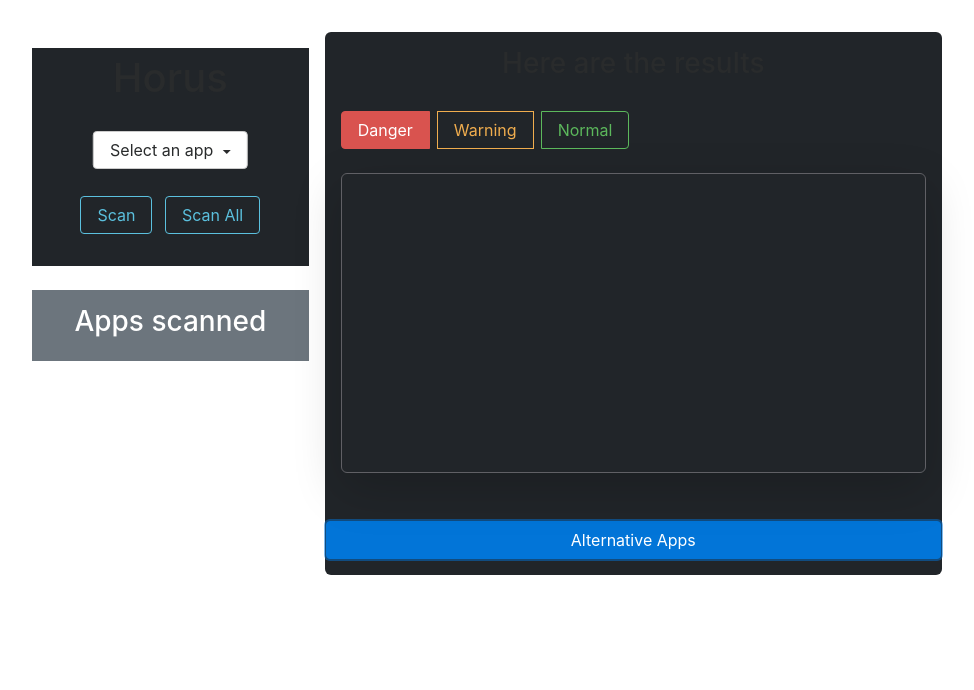
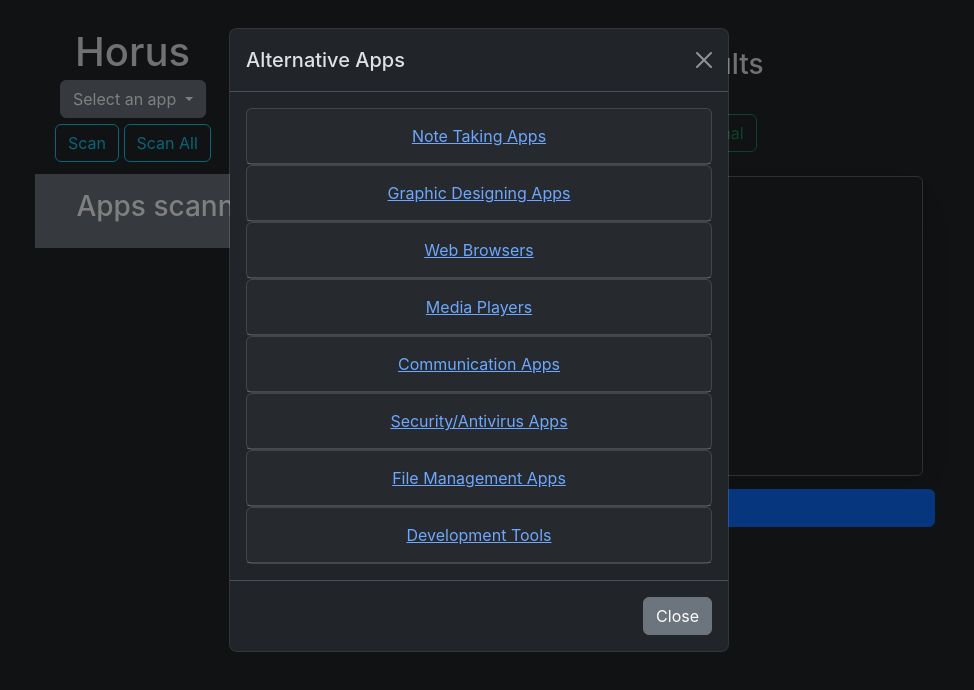
Before and after one commit to thegrimbee/horus, a website built with Vite: page horus/index.html in a window 1280 px wide. Both pictures are taken after a click on the button "Alternative Apps". Shown: the whole page, without its empty margins (161-1135 px from the left). Built offline with nearby package versions, Linux system fonts and the light colour scheme; files whose address does not match are found by name.

Commit message:
change ui to match new bootstrap v5

```diff
--- a/horus/index.html
+++ b/horus/index.html
@@ -10,7 +10,7 @@
     <meta name="description" content="Source code generated using layoutit.com">
     <meta name="author" content="LayoutIt!">
 
-    <link href="/src/css/bootstrap.min.css" rel="stylesheet">
+
     <link href="/src/css/index.css" rel="stylesheet">
 
     <link href="https://cdn.jsdelivr.net/npm/bootstrap@5.3.3/dist/css/bootstrap.min.css" rel="stylesheet" integrity="sha384-QWTKZyjpPEjISv5WaRU9OFeRpok6YctnYmDr5pNlyT2bRjXh0JMhjY6hW+ALEwIH" crossorigin="anonymous">
@@ -44,34 +44,36 @@
       </div>
     </div>
     <div class="row">
-      <div class="col-md-4 p-3 mb-5">
-        <div class="position-relative">
-          <nav class="navbar navbar-dark bg-dark justify-content-between">
-            <h1 class="position-absolute start-30">Horus</h1>
+      <div class="col-md-4 p-3 mb-5" >
+
+          <nav class="navbar navbar-dark bg-dark justify-content-left">
+            <div class="center-block">
+              <h1 class="position-absolute top-0" id="appName">Horus</h1>
               <br>
               <br>
-            <br>
-            <form class="form">
+              <form class="form" id="scanningForm">
                 <!-- <input class="form-control mr-sm-2" type="search" placeholder="Enter folder path" aria-label="Search" id="folderNameInput"> -->
-              <div class="dropdown" style="padding: 10px;">
-                <button class="btn btn-secondary dropdown-toggle position-absolute top-50 start-50 translate-middle" type="button" id="appSelectionDropdownButton" data-bs-toggle="dropdown" aria-haspopup="true" aria-expanded="false">
+                <div class="dropdown" style="padding: 20px;">
+                  <button class="btn btn-secondary dropdown-toggle position-absolute start-50 translate-middle" type="button" id="appSelectionDropdownButton" data-bs-toggle="dropdown" aria-haspopup="true" aria-expanded="false" >
                     Select an app
                   </button>
-                <br>
                   <div class="dropdown-menu" aria-labelledby="appSelectionDropdownButton" id="appSelectionDropdown">
                   </div>
                 </div>
-              <br>
+
                 <!-- <button class="btn btn-outline-info my-2 my-sm-0 mr-2" type="button" id="browseFoldersButton">Browse</button> -->
-              <button class="btn btn-outline-info my-2 my-sm-0 mr-2" type="button" id="scanButton" >Scan</button>
-              <button class="btn btn-outline-info my-2 my-sm-0" type="button" id="scanAllButton" >Scan All</button>
+                <div id="twoScanningButtons">
+                  <button class="btn btn-outline-info my-sm-0 mr-2" type="button" id="scanButton" >Scan</button>
+                  <button class="btn btn-outline-info my-sm-0" type="button" id="scanAllButton" >Scan All</button>
+                </div>
+
               </form>
-            <br>
+
 
               <progress class="progress is-primary is-large" id="loadingBar" value="0" max="100" style="display:none;"></progress>
             </nav>
             <br>
-          <div id="Apps" >
+            <div id="Apps" class="">
               <div class="p-3 mb-2 bg-secondary text-white">
                 <h3>
                   Apps scanned
@@ -83,8 +85,7 @@
               </div>
             </div>
       </div>
-      </div>
-      <br>
+
       <div class="col-md-8 p-3 mb-5 bg-dark rounded" id="result">
         <h3>
           Here are the results
@@ -113,31 +114,29 @@
               <p id="resultParagraph" style="display: none; padding:10px"></p>
             </div>
           </div>
-          <button id="myBtn" type="button" class="btn btn-primary" data-toggle="modal" data-target="#altAppModal">
+          <button id="altAppsButton" type="button" class="btn btn-primary" data-bs-toggle="modal" data-bs-target="#altAppModal">
             Alternative Apps
           </button>
         </div>
       </div>
     </div>
-    <br>
-    <br>
+
+    </div>
 
   <!-- The Modal -->
-  <div id="altAppModal" class="modal fade" id="exampleModal" tabindex="-1" role="dialog" aria-labelledby="exampleModalLabel" aria-hidden="true">
-    <div class="modal-dialog" role="document">
+  <div id="altAppModal" class="modal fade" data-bs-backdrop="static" data-bs-keyboard="false" tabindex="-1" aria-labelledby="staticBackdropLabel" aria-hidden="true" >
+    <div class="modal-dialog">
       <div class="modal-content">
         <div class="modal-header">
           <h5 class="modal-title" id="exampleModalLabel">Alternative Apps</h5>
-          <button type="button" class="close" data-dismiss="modal" aria-label="Close">
-            <span aria-hidden="true">&times;</span>
-          </button>
+          <button type="button" class="btn-close" data-bs-dismiss="modal" aria-label="Close"></button>
         </div>
         <div class="modal-body">
           <div id="accordion">
             <div class="card" id="noteTakingApps">
               <div class="card-header" id="headingTwo">
                 <h5 class="mb-0">
-                  <button class="btn btn-link" data-toggle="collapse" data-target="#noteTakingAppsList" aria-expanded="false">
+                  <button class="btn btn-link" data-bs-toggle="collapse" data-bs-target="#noteTakingAppsList" aria-expanded="false">
                     Note Taking Apps
                   </button>
                 </h5>
@@ -162,7 +161,7 @@
             <div class="card" id="graphicDesigningApps">
               <div class="card-header" id="headingThree">
                 <h5 class="mb-0">
-                  <button class="btn btn-link" data-toggle="collapse" data-target="#graphicDesigningAppsList" aria-expanded="false" aria-controls="collapseOne">
+                  <button class="btn btn-link" data-bs-toggle="collapse" data-bs-target="#graphicDesigningAppsList" aria-expanded="false" aria-controls="collapseOne">
                     Graphic Designing Apps
                   </button>
                 </h5>
@@ -187,7 +186,7 @@
             <div class="card" id="webBorwsersApps">
               <div class="card-header" id="headingTwo">
                 <h5 class="mb-0">
-                  <button class="btn btn-link" data-toggle="collapse" data-target="#webBrowsersAppsList" aria-expanded="false" aria-controls="collapseOne">
+                  <button class="btn btn-link" data-bs-toggle="collapse" data-bs-target="#webBrowsersAppsList" aria-expanded="false" aria-controls="collapseOne">
                     Web Browsers
                   </butto>
                 </h5>
@@ -212,7 +211,7 @@
             <div class="card" id="mediaPlayersApps">
               <div class="card-header" id="headingTwo">
                 <h5 class="mb-0">
-                  <button class="btn btn-link" data-toggle="collapse" data-target="#mediaPlayersAppsList" aria-expanded="false" aria-controls="collapseOne">
+                  <button class="btn btn-link" data-bs-toggle="collapse" data-bs-target="#mediaPlayersAppsList" aria-expanded="false" aria-controls="collapseOne">
                     Media Players
                   </button>
                 </h5>
@@ -237,7 +236,7 @@
             <div class="card" id="communicationApps">
               <div class="card-header" id="headingTwo">
                 <h5 class="mb-0">
-                  <button class="btn btn-link" data-toggle="collapse" data-target="#communicationAppsList" aria-expanded="false" aria-controls="collapseOne">
+                  <button class="btn btn-link" data-bs-toggle="collapse" data-bs-target="#communicationAppsList" aria-expanded="false" aria-controls="collapseOne">
                     Communication Apps
                   </button>
                 </h5>
@@ -262,7 +261,7 @@
             <div class="card" id="securityAntivirusApps">
               <div class="card-header" id="headingTwo">
                 <h5 class="mb-0">
-                  <button class="btn btn-link" data-toggle="collapse" data-target="#securityAntivirusAppsList" aria-expanded="false" aria-controls="collapseOne">
+                  <button class="btn btn-link" data-bs-toggle="collapse" data-bs-target="#securityAntivirusAppsList" aria-expanded="false" aria-controls="collapseOne">
                     Security/Antivirus Apps
                   </button>
                 </h5>
@@ -287,7 +286,7 @@
             <div class="card" id="fileManagementApps">
               <div class="card-header" id="headingTwo">
                 <h5 class="mb-0">
-                  <button class="btn btn-link" data-toggle="collapse" data-target="#fileManagementAppsList" aria-expanded="false" aria-controls="collapseOne">
+                  <button class="btn btn-link" data-bs-toggle="collapse" data-bs-target="#fileManagementAppsList" aria-expanded="false" aria-controls="collapseOne">
                     File Management Apps
                   </button>
                 </h5>
@@ -312,7 +311,7 @@
             <div class="card" id="developmentTools">
               <div class="card-header" id="headingTwo">
                 <h5 class="mb-0">
-                  <button class="btn btn-link" data-toggle="collapse" data-target="#developmentToolsList" aria-expanded="false" aria-controls="collapseOne">
+                  <button class="btn btn-link" data-bs-toggle="collapse" data-bs-target="#developmentToolsList" aria-expanded="false" aria-controls="collapseOne">
                     Development Tools
                   </button>
                 </h5>
@@ -337,7 +336,7 @@
           </div>
         </div>
         <div class="modal-footer">
-          <button type="button" class="btn btn-secondary" data-dismiss="modal">Close</button>
+          <button type="button" class="btn btn-secondary" data-bs-dismiss="modal">Close</button>
         </div>
       </div>
     </div>
--- a/horus/src/index.css
+++ b/horus/src/index.css
@@ -1,18 +1,3 @@
-
-body::after {
-  content: "";
-  background: url('../public/Logo.jpeg');
-  opacity: 0.3; /* Adjust to your preference, 0 is fully transparent, 1 is fully opaque */
-  top: 0;
-  left: 0;
-  bottom: 0;
-  right: 0;
-  position: absolute;
-  z-index: -1;
-  background-position: center top 10%;
-  background-size: cover;
-  background-repeat: no-repeat;
-}
 
 body {
   font-family: -apple-system, BlinkMacSystemFont, 'Segoe UI', Roboto, Helvetica,
@@ -20,6 +5,7 @@ body {
   margin: auto;
   max-width: 60rem;
   padding: 2rem;
+  overflow-y:hidden;
 }
 
 .dropdown-menu {
@@ -27,3 +13,25 @@ body {
     overflow-y: auto;
     overflow-x: hidden;
 }
+
+#scanningForm {
+  transform: translate(+20px, -25px);
+}
+
+#twoScanningButtons {
+  transform: translateY(+5px);
+}
+
+#appName {
+  transform: translate(+40px, -20px);
+
+}
+
+
+#Apps {
+  transform: translateY(-40px);
+}
+
+#altAppsButton {
+  transform: translateY(-35px);
+}
```
Lines whose indentation alone changed are shown as unchanged.
